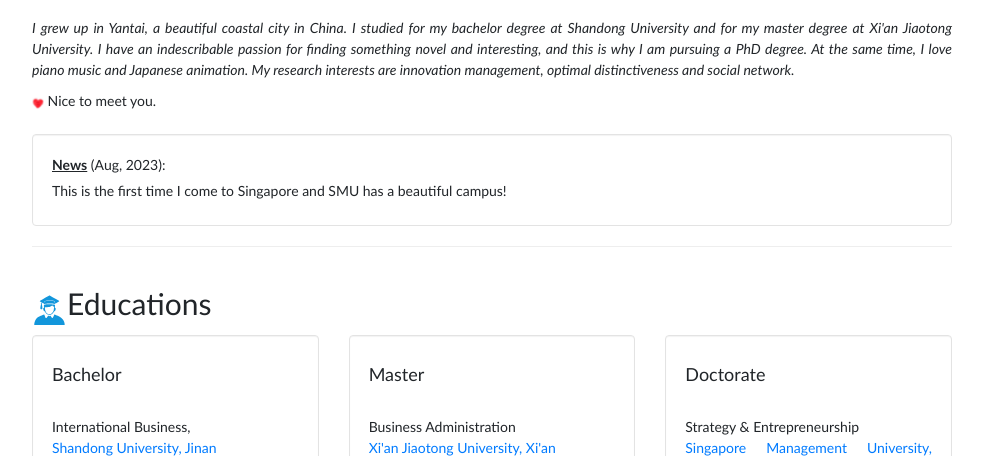
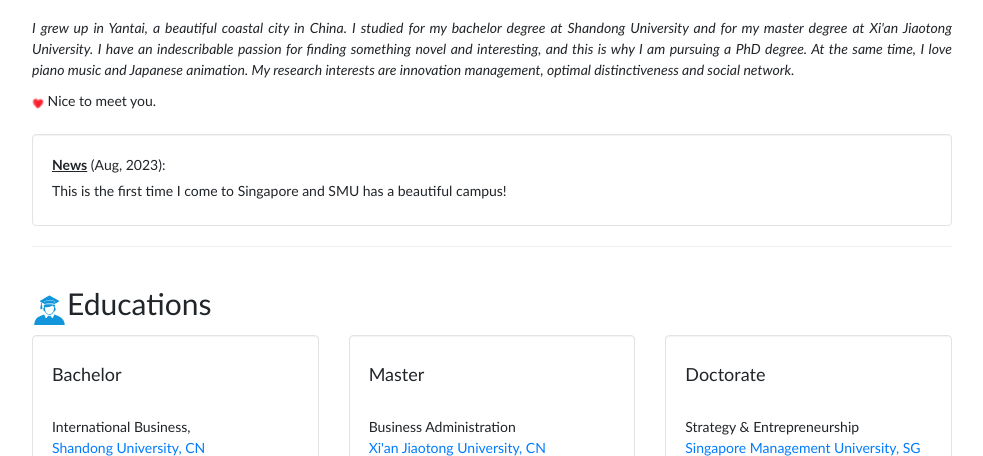
Before and after one commit to MikeJhSun/mikesun.github.io, a plain HTML site: page index.html in a window 1280 px wide. Shown: the part 344-800 px from the top of the page, without its empty margins (148-1131 px from the left). Drawn offline with Linux system fonts and the light colour scheme.

Commit message:
Update index.html

```diff
--- a/index.html
+++ b/index.html
@@ -60,7 +60,7 @@
      <div class="col-xs-6 col-sm-3 col-md-3">
       <div class="course well">
        <h4>Bachelor</h4> <br>
-       <p> International Business, <br> <a href="https://www.sdu.edu.cn/">Shandong University, Jinan</a></p>
+       <p> International Business, <br> <a href="https://www.sdu.edu.cn/">Shandong University, CN</a></p>
        <p class="subtleHeading no-margin">2016.09 - 2020.06</p>
       </div>
      </div>
@@ -68,7 +68,7 @@
      <div class="col-xs-6 col-sm-3 col-md-3">
       <div class="course well">
        <h4>Master </h4> <br>
-       <p> Business Administration <br> <a href="https://www.xjtu.edu.cn/">Xi'an Jiaotong University, Xi'an</a></p> <br>
+       <p> Business Administration <br> <a href="https://www.xjtu.edu.cn/">Xi'an Jiaotong University, CN</a></p> <br>
        <p class="subtleHeading no-margin">2020.09 - 2023.06</p>
       </div>
      </div>
@@ -76,7 +76,7 @@
      <div class="col-xs-6 col-sm-3 col-md-3">
       <div class="course well">
        <h4>Doctorate</h4> <br>
-       <p> Strategy & Entrepreneurship <br> <a href="https://www.smu.edu.sg/">Singapore Management University, Singapore</a></p> <br>
+       <p> Strategy & Entrepreneurship <br> <a href="https://www.smu.edu.sg/">Singapore Management University, SG</a></p> <br>
        <p class="subtleHeading no-margin">2023.08 - present</p>
       </div>
      </div>
```
